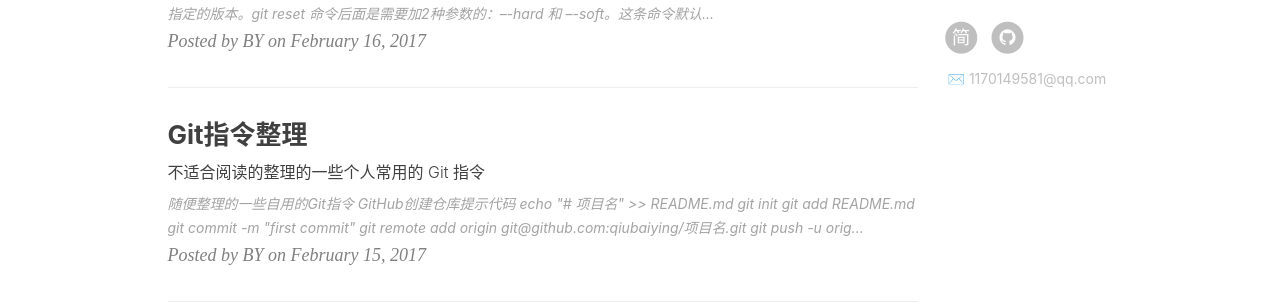
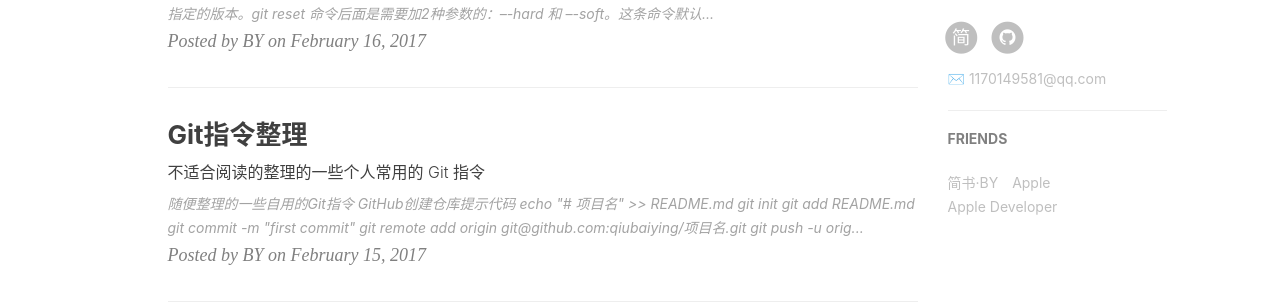
Before and after one commit to yohung/erstarry.github.io, a Jekyll site: the page built from index.html, in a window 1280 px wide. Shown: the part 845-1149 px from the top of the page. Built offline with Jekyll 4.4.1, drawn with Linux system fonts in a browser that asks for light colours; nearby versions of some CDN libraries; the list of posts is cut into pages by our own code; comment, search, counter and statistics services are not loaded; some of the changed lines change nothing that is shown.

Commit message:
Update _config.yml

```diff
--- a/_config.yml
+++ b/_config.yml
@@ -97,18 +97,15 @@ service-worker: true
 
 
 # Friends
-#friends: [
-#    {
-#        title: "WY",
-#        href: "http://zhengwuyang.com"
-#    },{
-#        title: "简书·BY",
-#        href: "http://www.jianshu.com/u/e71990ada2fd"
-#    },{
-#        title: "Apple",
-#        href: "https://apple.com"
-#    },{
-#        title: "Apple Developer",
-#        href: "https://developer.apple.com/"
-#    }
-#]
+friends: [
+    {
+        title: "简书·BY",
+        href: "https://www.jianshu.com/u/4843363d81ad"
+    },{
+        title: "Apple",
+        href: "https://apple.com"
+    },{
+        title: "Apple Developer",
+        href: "https://developer.apple.com/"
+    }
+]
```
